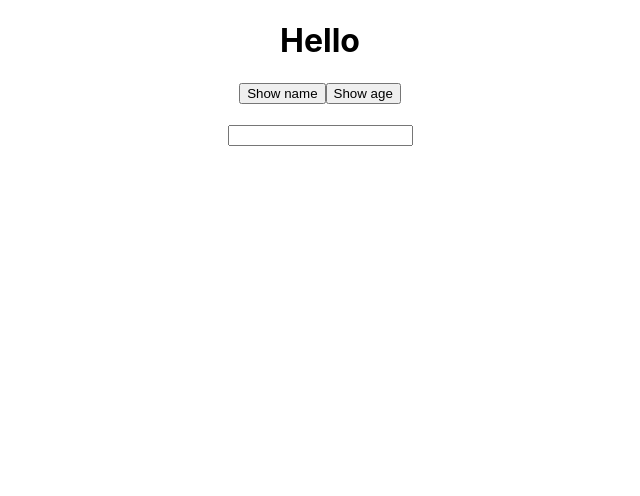
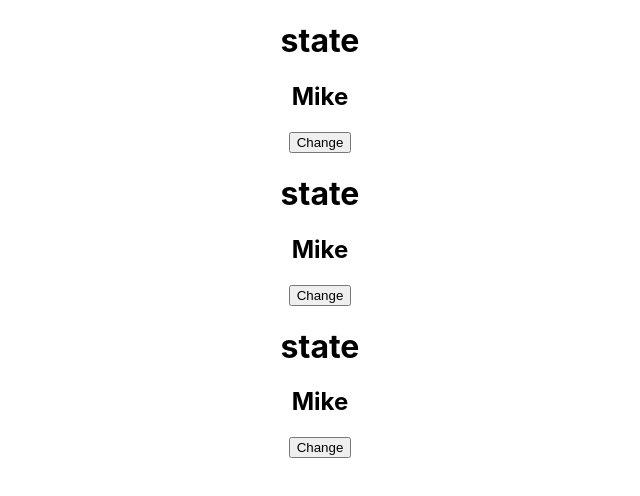
Before and after one commit to braverokmc79/React-for-beginners, a React (Create React App) app: page / in a window 1280 px wide. Shown: the top 496 px of the page, without its empty margins (320-960 px from the left). Built offline with nearby package versions, Linux system fonts and the light colour scheme.

Commit message:
7.state, useState

```diff
--- a/src/App.js
+++ b/src/App.js
@@ -5,6 +5,8 @@
   return (
     <div className="App">
       <Hello />
+      <Hello />
+      <Hello />
     </div>
   );
 }
--- a/src/component/Hello.js
+++ b/src/component/Hello.js
@@ -1,32 +1,22 @@
-
-
+import { useState } from "react";
 
 const Hello = () => {
+    //let name = "Mike";
+    const [name, setName] = useState("Mike");
 
-    function showName() {
-        console.log("Mike");
-    }
-
-    function showAge(age) {
-        console.log(age);
-    }
-
-    function showText(txt) {
-        console.log(txt);
-    }
+    // function changeName() {
+    //     const newName = name === "Mike" ? "Jane" : "Mike";
+    //     //document.getElementById("name").innerText = newName;
+    //     setName(newName);
+    // }
 
     return (
         <div>
-            <h1>Hello</h1>
-            <button onClick={showName}>Show name</button>
+            <h1>state</h1>
+            <h2 id="name">{name}</h2>
             <button onClick={() => {
-                showAge(30);
-            }} >Show age</button>
-            <br /> <br />
-            <input type="text" onChange={(e) => {
-                const txt = e.target.value;
-                showText(txt);
-            }} />
+                setName(name === "Mike" ? "Jane" : "Mike");
+            }}>Change</button>
         </div >
     );
 
```
